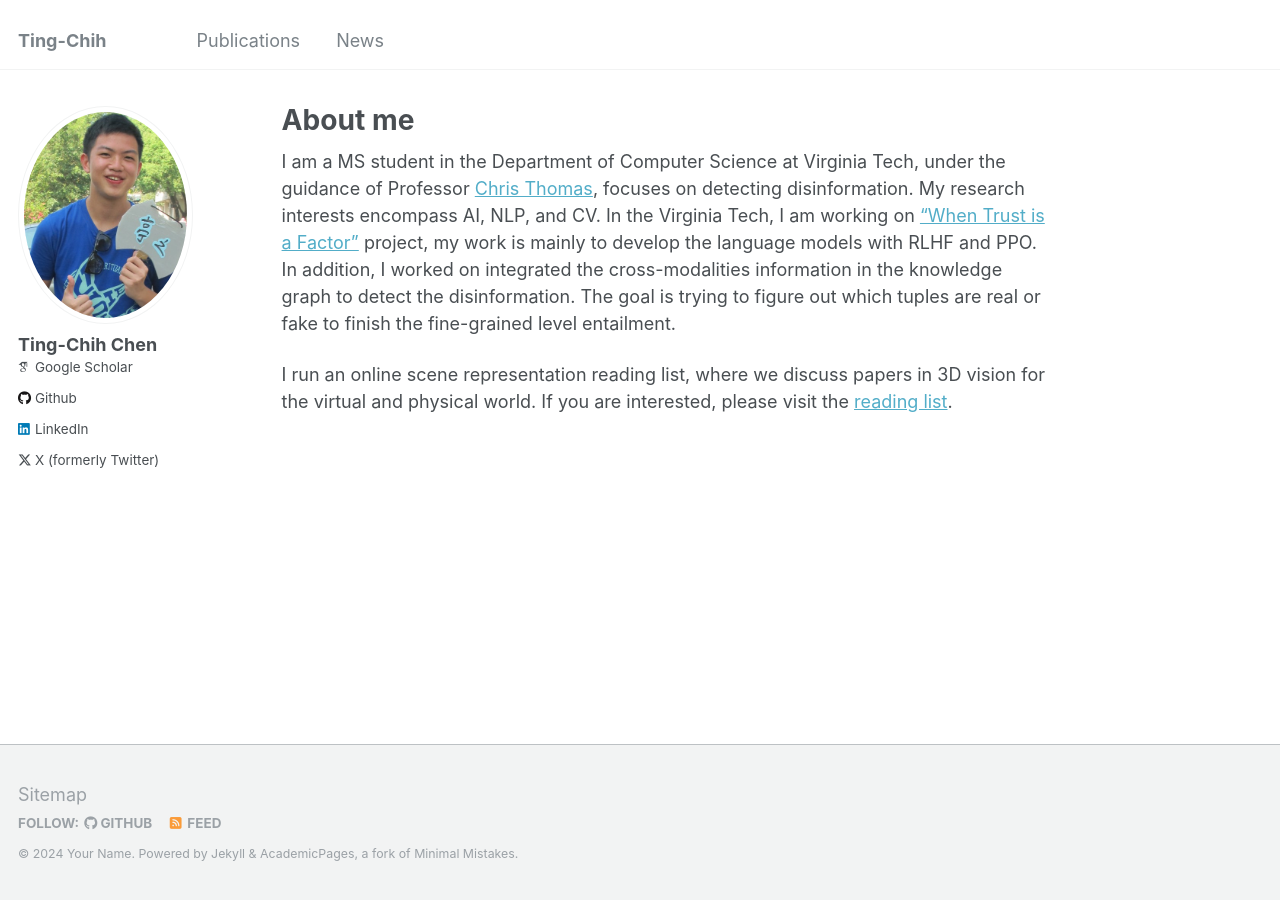
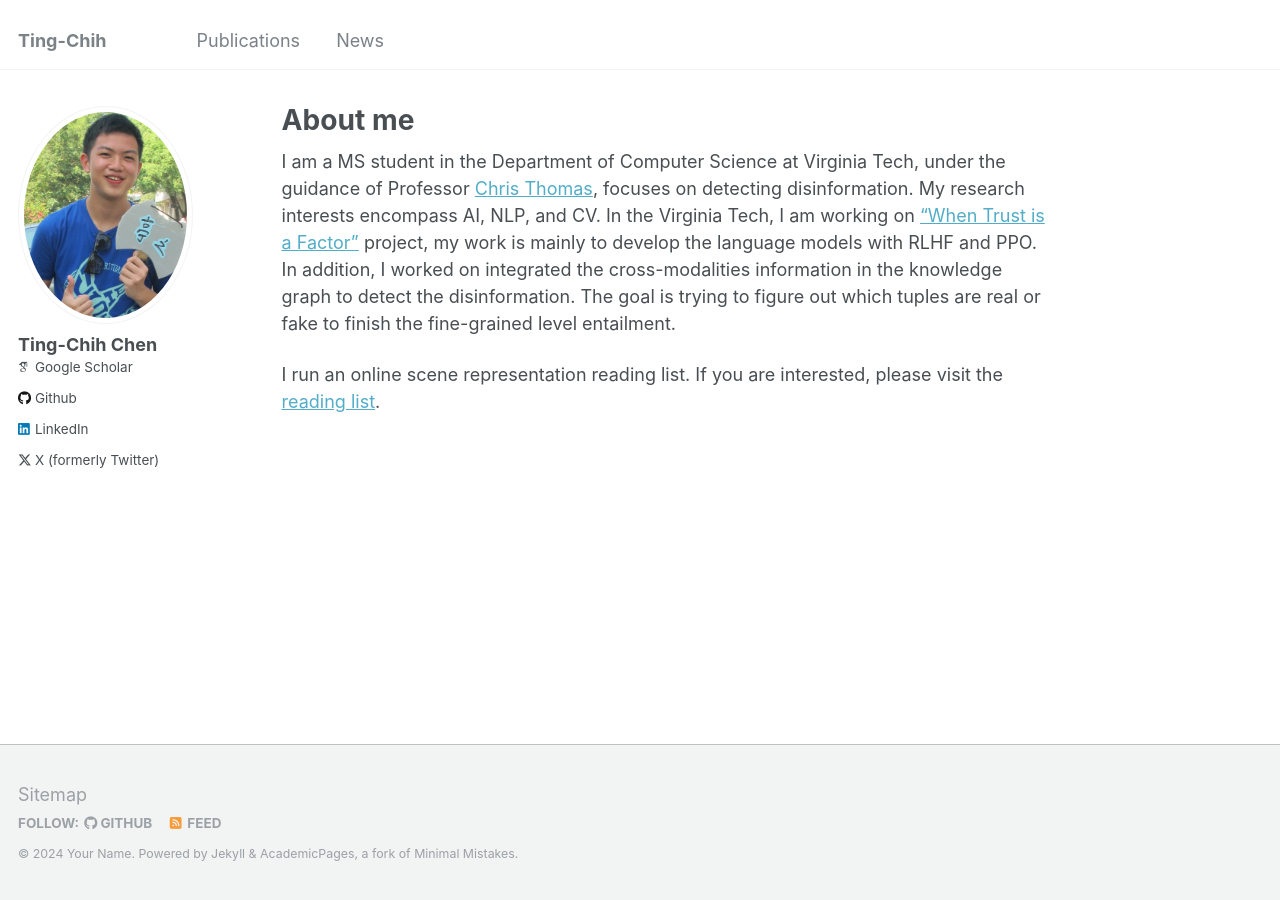
Before and after one commit to tingchihc/tingchihc.github.io, a Jekyll site: the page built from _pages/about.md, in a window 1280 px wide. Built offline with Jekyll 4.4.1, drawn with Linux system fonts in a browser that asks for light colours; some web fonts are replaced.

Commit message:
Update about.md

```diff
--- a/_pages/about.md
+++ b/_pages/about.md
@@ -9,4 +9,4 @@ redirect_from:
 
 I am a MS student in the Department of Computer Science at Virginia Tech, under the guidance of Professor [Chris Thomas](https://people.cs.vt.edu/chris/), focuses on detecting disinformation. My research interests encompass AI, NLP, and CV. In the Virginia Tech, I am working on ["When Trust is a Factor"](https://topics.engineering.columbia.edu/when-trust-is-a-factor/) project, my work is mainly to develop the language models with RLHF and PPO. In addition, I worked on integrated the cross-modalities information in the knowledge graph to detect the disinformation. The goal is trying to figure out which tuples are real or fake to finish the fine-grained level entailment.
 
-I run an online scene representation reading list, where we discuss papers in 3D vision for the virtual and physical world. If you are interested, please visit the [reading list](https://github.com/tingchihc/scene-representation).
+I run an online scene representation reading list. If you are interested, please visit the [reading list](https://github.com/tingchihc/scene-representation).
```
